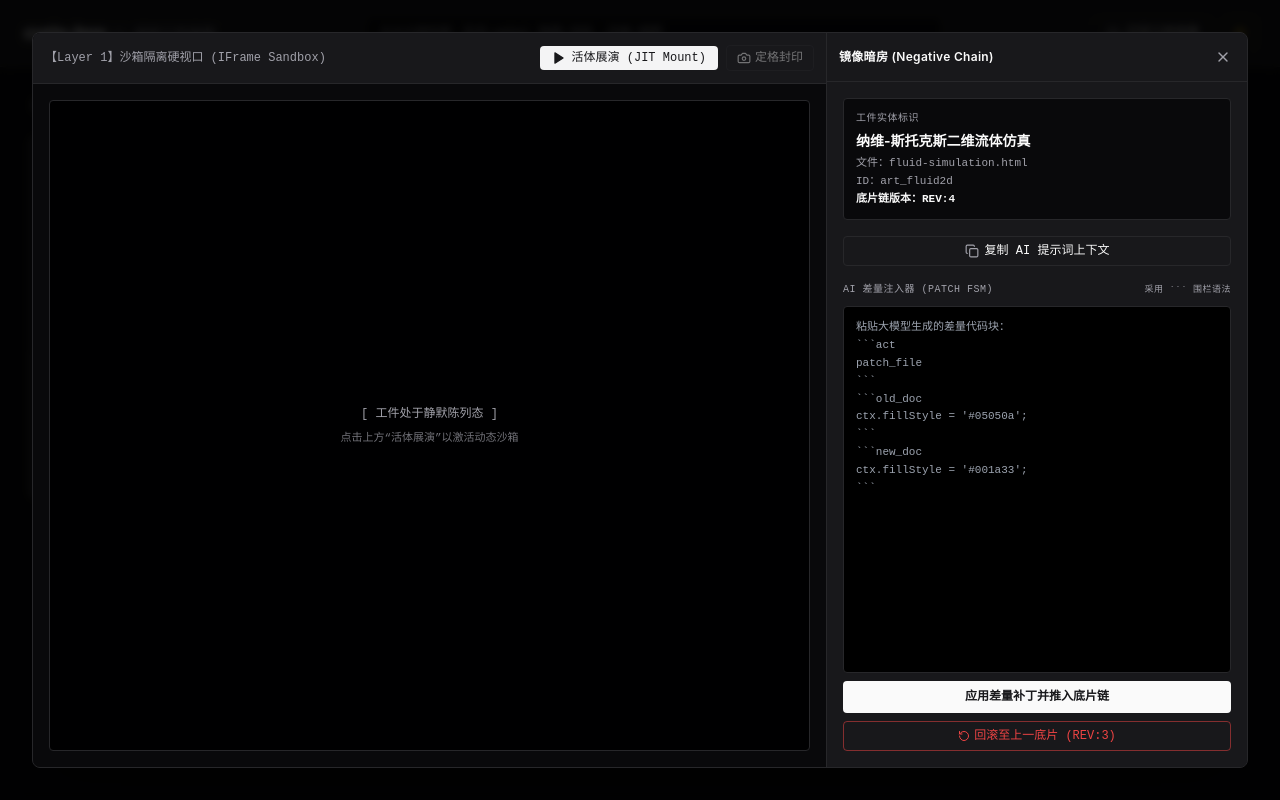
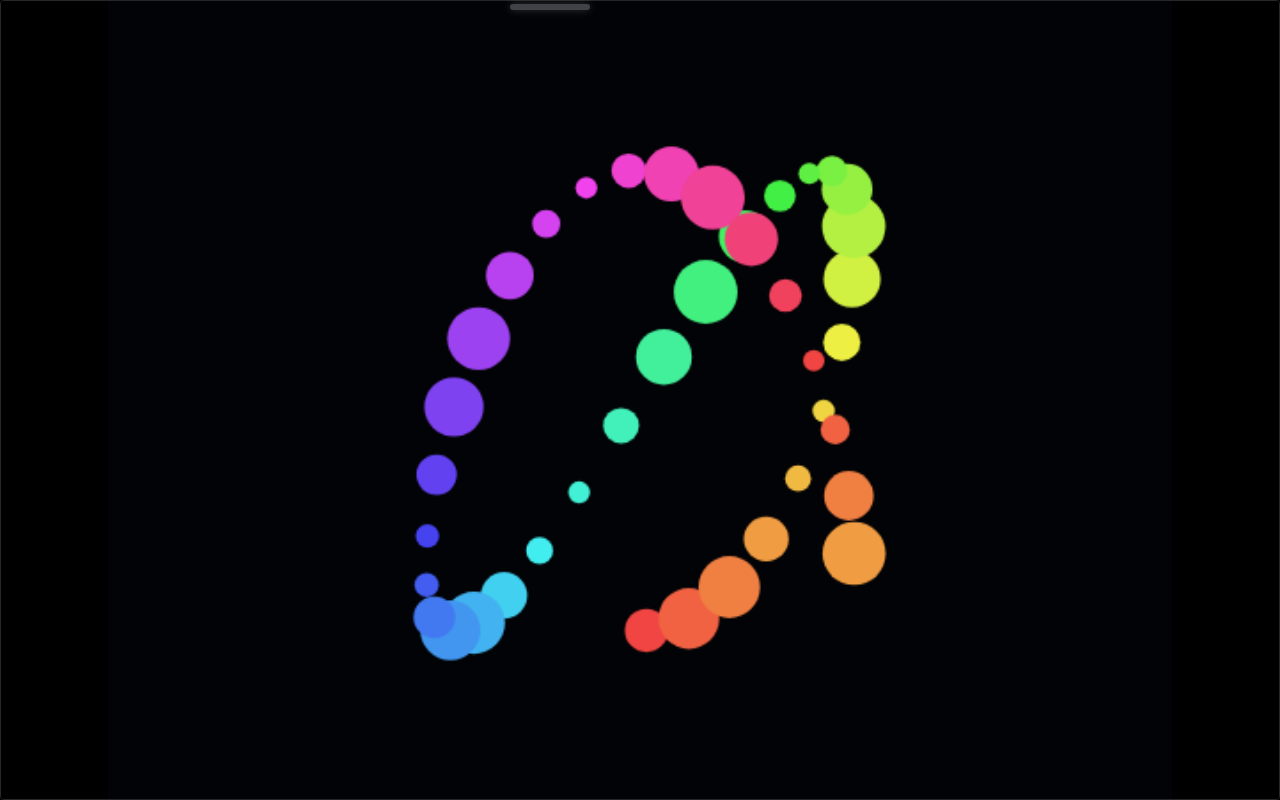
Before and after one commit to quipu-dev/curio-box, a React (Vite) app in the folder snapshot/: page / in a window 1280 px wide. Both pictures are taken after a click on the button 175 px from the left and 317 px from the top of the page. Built offline with nearby package versions, Linux system fonts and the light colour scheme.

Commit message:
[WIP] feat: 实现工件默认网页全屏展演与虚拟机级浮动隐藏控制坞
X-Quipu-Output-Tree: ce3bae87d78d2bfb15b5160d36b05b16b9212264

```diff
--- a/snapshot/src/App.tsx
+++ b/snapshot/src/App.tsx
@@ -2,6 +2,7 @@ import { TagQueryEngine } from '@/layer2_darkroom/engine/tag-engine';
 import { galleryStorage } from '@/layer2_darkroom/storage/fs-storage';
 import { ArtifactCard } from '@/layer3_gallery/components/ArtifactCard';
 import { DarkroomModal } from '@/layer3_gallery/components/DarkroomModal';
+import { FullscreenStage } from '@/layer3_gallery/components/FullscreenStage';
 import { Header } from '@/layer3_gallery/components/Header';
 import type { Artifact } from '@/types';
 import { useCallback, useEffect, useMemo, useState } from 'react';
@@ -13,7 +14,10 @@ interface WindowWithFSA extends Window {
 export function App() {
   const [artifacts, setArtifacts] = useState<Artifact[]>([]);
   const [searchQuery, setSearchQuery] = useState<string>('');
-  const [selectedArtifact, setSelectedArtifact] = useState<Artifact | null>(null);
+  // 网页全屏展演中的工件（默认点击打开时直接进入）
+  const [fullscreenArtifact, setFullscreenArtifact] = useState<Artifact | null>(null);
+  // 暗房编辑器中的工件
+  const [darkroomArtifact, setDarkroomArtifact] = useState<Artifact | null>(null);
   const [hasDirectory, setHasDirectory] = useState<boolean>(false);
   const [theme, setTheme] = useState<'dark' | 'light'>('dark');
 
@@ -57,7 +61,12 @@ export function App() {
     setArtifacts((prev) =>
       prev.map((item) => (item.meta.filename === updated.meta.filename ? updated : item)),
     );
-    setSelectedArtifact(updated);
+    if (fullscreenArtifact?.meta.filename === updated.meta.filename) {
+      setFullscreenArtifact(updated);
+    }
+    if (darkroomArtifact?.meta.filename === updated.meta.filename) {
+      setDarkroomArtifact(updated);
+    }
   };
 
   const filteredArtifacts = useMemo(() => {
@@ -91,7 +100,7 @@ export function App() {
               <ArtifactCard
                 key={artifact.meta.filename}
                 artifact={artifact}
-                onOpenDarkroom={setSelectedArtifact}
+                onOpenDarkroom={setFullscreenArtifact}
               />
             ))}
           </div>
@@ -103,9 +112,18 @@ export function App() {
         )}
       </main>
 
+      {/* 默认全屏活体展演舞台 */}
+      <FullscreenStage
+        artifact={fullscreenArtifact}
+        onClose={() => setFullscreenArtifact(null)}
+        onOpenDarkroom={(art) => setDarkroomArtifact(art)}
+        onUpdateArtifact={handleUpdateArtifact}
+      />
+
+      {/* 镜像暗房差量调整模态窗 */}
       <DarkroomModal
-        artifact={selectedArtifact}
-        onClose={() => setSelectedArtifact(null)}
+        artifact={darkroomArtifact}
+        onClose={() => setDarkroomArtifact(null)}
         onUpdateArtifact={handleUpdateArtifact}
       />
     </div>
--- a/snapshot/src/layer3_gallery/components/ArtifactCard.tsx
+++ b/snapshot/src/layer3_gallery/components/ArtifactCard.tsx
@@ -28,7 +28,7 @@ export const ArtifactCard: React.FC<ArtifactCardProps> = ({ artifact, onOpenDark
         ) : (
           <div className="text-muted text-xs font-mono flex flex-col items-center gap-1">
             <span>[ 待封印快照 ]</span>
-            <span className="text-[10px] opacity-60">点击进入暗房捕获封面</span>
+            <span className="text-[10px] opacity-60">点击全屏展演并定格封面</span>
           </div>
         )}
       </div>
--- /dev/null
+++ b/snapshot/src/layer3_gallery/components/FullscreenStage.tsx
@@ -0,0 +1,229 @@
+import { SandboxViewport } from '@/layer1_sandbox/SandboxViewport';
+import { galleryStorage } from '@/layer2_darkroom/storage/fs-storage';
+import type { Artifact } from '@/types';
+import { Camera, Code2, GripHorizontal, Maximize2, Minimize2, X } from 'lucide-react';
+import type React from 'react';
+import { useCallback, useEffect, useRef, useState } from 'react';
+
+interface FullscreenStageProps {
+  artifact: Artifact | null;
+  onClose: () => void;
+  onOpenDarkroom: (artifact: Artifact) => void;
+  onUpdateArtifact: (updated: Artifact) => void;
+}
+
+export const FullscreenStage: React.FC<FullscreenStageProps> = ({
+  artifact,
+  onClose,
+  onOpenDarkroom,
+  onUpdateArtifact,
+}) => {
+  if (!artifact) return null;
+
+  const [isExpanded, setIsExpanded] = useState<boolean>(false);
+  const [isNativeFullscreen, setIsNativeFullscreen] = useState<boolean>(false);
+  const [statusMessage, setStatusMessage] = useState<string>('');
+  const [position, setPosition] = useState<{ x: number; y: number }>({
+    x: typeof window !== 'undefined' ? window.innerWidth / 2 - 130 : 200,
+    y: 0,
+  });
+
+  const isDraggingRef = useRef<boolean>(false);
+  const dragOffsetRef = useRef<{ x: number; y: number }>({ x: 0, y: 0 });
+  const captureHandleRef = useRef<(() => Promise<Blob>) | null>(null);
+  const stageContainerRef = useRef<HTMLDivElement>(null);
+
+  // 监听原生全屏状态变化
+  useEffect(() => {
+    const handleFullscreenChange = () => {
+      setIsNativeFullscreen(Boolean(document.fullscreenElement));
+    };
+    document.addEventListener('fullscreenchange', handleFullscreenChange);
+    return () => {
+      document.removeEventListener('fullscreenchange', handleFullscreenChange);
+    };
+  }, []);
+
+  // 监听 Esc 键盘按键退出
+  useEffect(() => {
+    const handleKeyDown = (e: KeyboardEvent) => {
+      if (e.key === 'Escape') {
+        if (document.fullscreenElement) {
+          document.exitFullscreen().catch(() => {});
+        } else {
+          onClose();
+        }
+      }
+    };
+    window.addEventListener('keydown', handleKeyDown);
+    return () => {
+      window.removeEventListener('keydown', handleKeyDown);
+    };
+  }, [onClose]);
+
+  // 拖拽手柄移动处理
+  const handlePointerDown = (e: React.PointerEvent<HTMLDivElement>) => {
+    isDraggingRef.current = true;
+    dragOffsetRef.current = {
+      x: e.clientX - position.x,
+      y: e.clientY - position.y,
+    };
+    (e.target as HTMLElement).setPointerCapture(e.pointerId);
+  };
+
+  const handlePointerMove = (e: React.PointerEvent<HTMLDivElement>) => {
+    if (!isDraggingRef.current) return;
+    const maxX = window.innerWidth - 260;
+    const maxY = window.innerHeight - 60;
+    const nextX = Math.max(10, Math.min(maxX, e.clientX - dragOffsetRef.current.x));
+    const nextY = Math.max(0, Math.min(maxY, e.clientY - dragOffsetRef.current.y));
+    setPosition({ x: nextX, y: nextY });
+  };
+
+  const handlePointerUp = (e: React.PointerEvent<HTMLDivElement>) => {
+    isDraggingRef.current = false;
+    try {
+      (e.target as HTMLElement).releasePointerCapture(e.pointerId);
+    } catch {
+      // 容错处理
+    }
+  };
+
+  // 定格封印快照
+  const handleCapturePoster = async () => {
+    if (!captureHandleRef.current) {
+      setStatusMessage('沙箱尚未准备好捕获快照');
+      return;
+    }
+    try {
+      setStatusMessage('正在定格无损封印快照...');
+      const blob = await captureHandleRef.current();
+      const newUrl = await galleryStorage.savePoster(artifact.meta.filename, blob);
+      const updated: Artifact = {
+        ...artifact,
+        posterBlobUrl: newUrl,
+      };
+      onUpdateArtifact(updated);
+      setStatusMessage('定格封印成功！快照已持久化');
+      setTimeout(() => setStatusMessage(''), 2500);
+    } catch (err: unknown) {
+      const msg = err instanceof Error ? err.message : String(err);
+      setStatusMessage(`定格失败: ${msg}`);
+      setTimeout(() => setStatusMessage(''), 3000);
+    }
+  };
+
+  // 切换真全屏 (Fullscreen API)
+  const handleToggleNativeFullscreen = useCallback(() => {
+    if (!document.fullscreenElement) {
+      stageContainerRef.current?.requestFullscreen().catch(() => {});
+    } else {
+      document.exitFullscreen().catch(() => {});
+    }
+  }, []);
+
+  return (
+    <div
+      ref={stageContainerRef}
+      className="fixed inset-0 z-50 w-screen h-screen bg-black overflow-hidden select-none"
+    >
+      {/* 活体展演沙箱视口 */}
+      <SandboxViewport
+        htmlPayload={artifact.sourceCode}
+        isActivated={true}
+        onCaptureReady={(cb) => {
+          captureHandleRef.current = cb;
+        }}
+      />
+
+      {/* 仿虚拟机悬浮浮动坞 (VM-like Floating Dock) */}
+      <div
+        style={{ transform: `translate3d(${position.x}px, ${position.y}px, 0)` }}
+        className="absolute top-0 left-0 z-50 transition-all duration-150 ease-out flex flex-col items-center"
+        onMouseEnter={() => setIsExpanded(true)}
+        onMouseLeave={() => {
+          if (!isDraggingRef.current) {
+            setIsExpanded(false);
+          }
+        }}
+      >
+        {/* 默认常态下的微光收起细线/拉手 */}
+        <div
+          role="presentation"
+          onPointerDown={handlePointerDown}
+          onPointerMove={handlePointerMove}
+          onPointerUp={handlePointerUp}
+          className={`flex items-center justify-center cursor-grab active:cursor-grabbing transition-all duration-300 ${
+            isExpanded
+              ? 'h-3 w-28 bg-zinc-700/80 rounded-t-md'
+              : 'h-1.5 w-20 bg-zinc-400/40 hover:bg-zinc-200/80 rounded-full my-1 shadow-[0_0_8px_rgba(255,255,255,0.2)]'
+          }`}
+          title="按住拖拽移动，鼠标悬浮展开控制坞"
+        >
+          {isExpanded && <GripHorizontal className="w-3.5 h-3.5 text-zinc-400" />}
+        </div>
+
+        {/* 展开后的控制面板 */}
+        {isExpanded && (
+          <div className="flex items-center gap-1.5 bg-zinc-900/90 backdrop-blur-md border border-zinc-700/80 px-3 py-1.5 rounded-b-lg shadow-2xl text-xs font-mono text-zinc-200 animate-in fade-in slide-in-from-top-1">
+            <span
+              className="text-[11px] text-zinc-400 max-w-[130px] truncate mr-1.5"
+              title={artifact.meta.name}
+            >
+              {artifact.meta.name}
+            </span>
+
+            <button
+              type="button"
+              onClick={handleCapturePoster}
+              className="p-1.5 hover:bg-zinc-800 rounded transition-colors text-zinc-300 hover:text-white"
+              title="定格封印当前帧"
+            >
+              <Camera className="w-3.5 h-3.5" />
+            </button>
+
+            <button
+              type="button"
+              onClick={() => onOpenDarkroom(artifact)}
+              className="flex items-center gap-1 px-2 py-1 bg-zinc-800 hover:bg-zinc-700 rounded transition-colors text-[11px] text-zinc-200"
+              title="打开差量暗房 (Negative Chain)"
+            >
+              <Code2 className="w-3.5 h-3.5 text-sky-400" />
+              <span>暗房</span>
+            </button>
+
+            <button
+              type="button"
+              onClick={handleToggleNativeFullscreen}
+              className="p-1.5 hover:bg-zinc-800 rounded transition-colors text-zinc-300 hover:text-white"
+              title={isNativeFullscreen ? '退出系统真实全屏' : '进入系统真实全屏'}
+            >
+              {isNativeFullscreen ? (
+                <Minimize2 className="w-3.5 h-3.5" />
+              ) : (
+                <Maximize2 className="w-3.5 h-3.5" />
+              )}
+            </button>
+
+            <button
+              type="button"
+              onClick={onClose}
+              className="flex items-center gap-1 px-2 py-1 bg-red-500/20 hover:bg-red-500/30 text-red-300 rounded transition-colors text-[11px]"
+              title="退出全屏展演 (按 Esc)"
+            >
+              <X className="w-3.5 h-3.5" />
+              <span>退出 (Esc)</span>
+            </button>
+          </div>
+        )}
+
+        {/* 状态轻提示 */}
+        {statusMessage && (
+          <div className="mt-2 bg-black/80 border border-zinc-700 text-[11px] text-zinc-300 px-2 py-1 rounded shadow-lg pointer-events-none">
+            {statusMessage}
+          </div>
+        )}
+      </div>
+    </div>
+  );
+};
```
Also changed, not shown: 2 other files (tests, documents, lock files or other folders).
